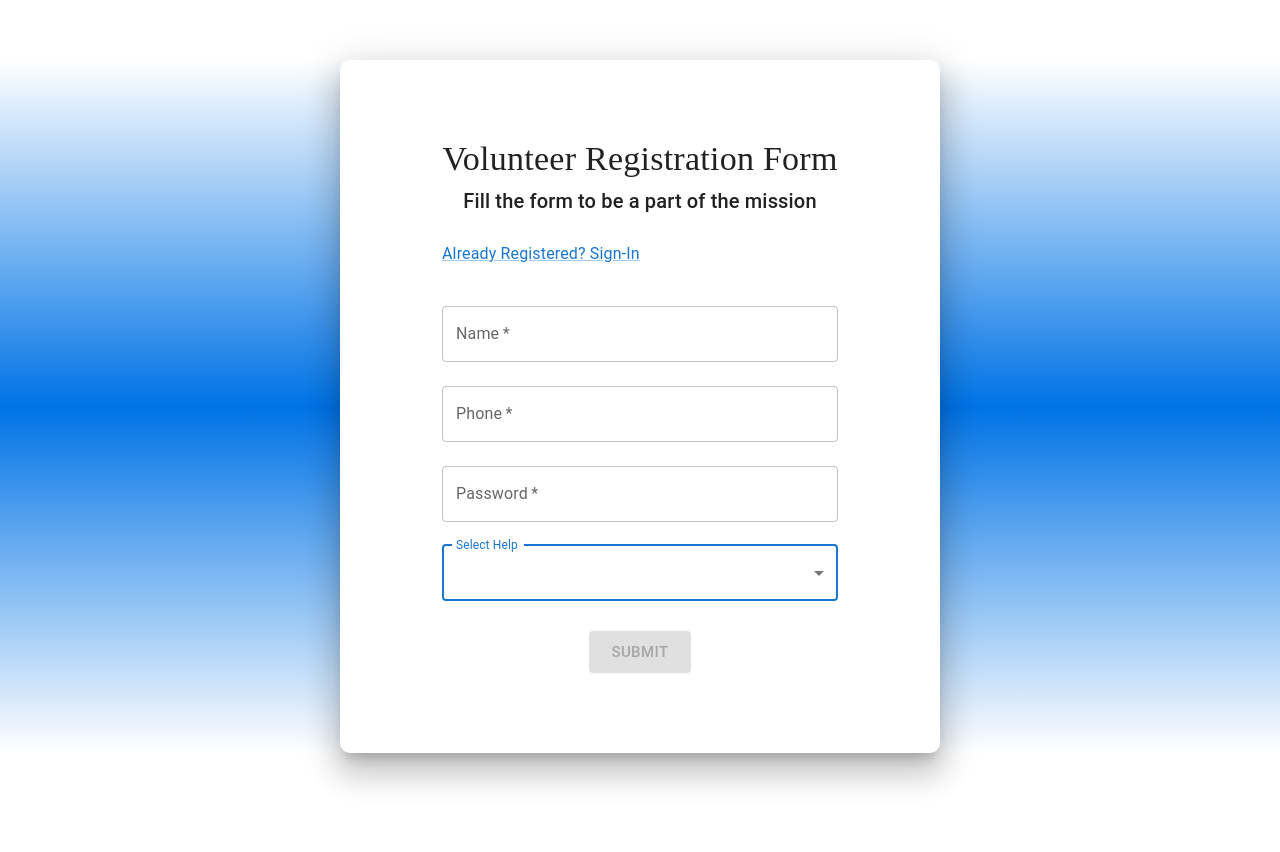
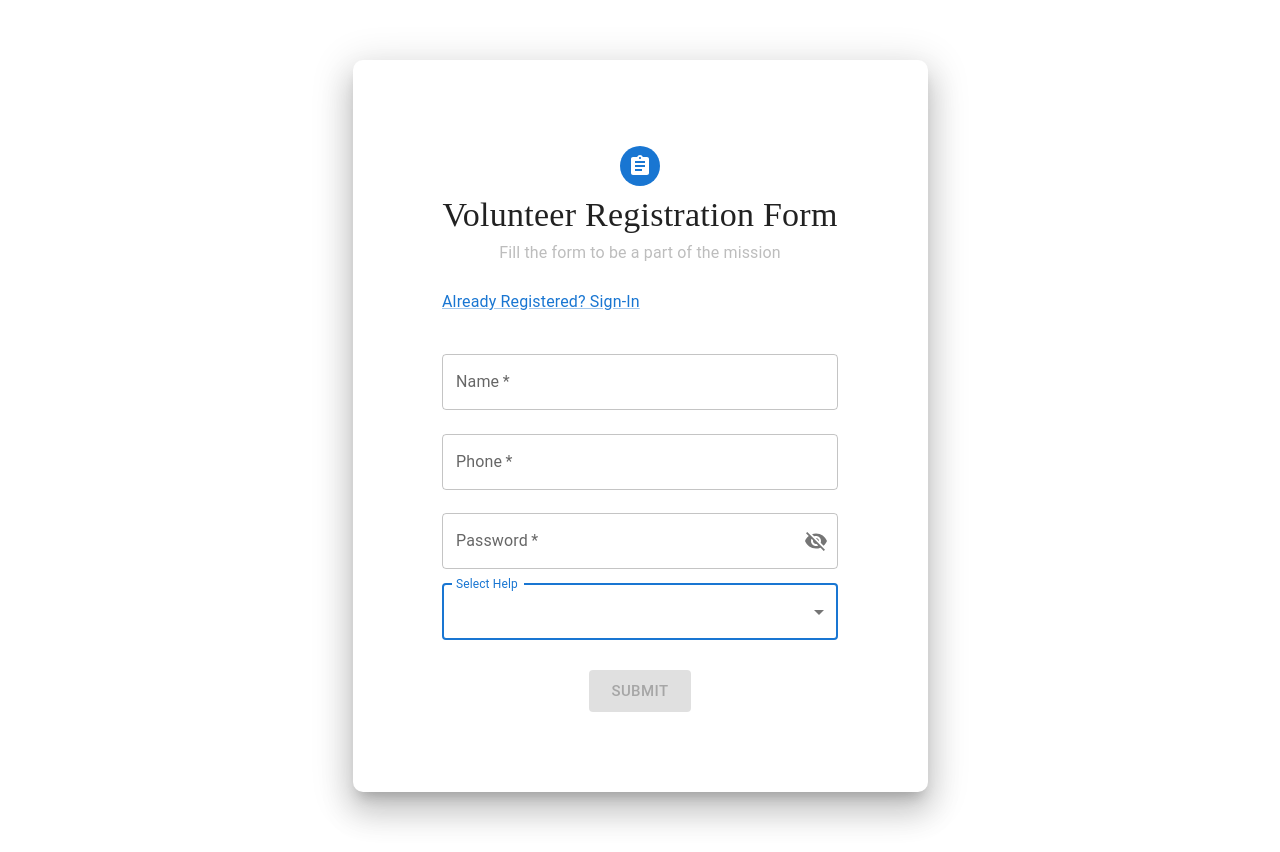
Before and after one commit to WebOps-and-Blockchain-Club/cwl-client-2022, a React (Create React App) app: page /volunteer/register in a window 1280 px wide. Before the commit the page ends 813 px from the top, so only its background shows below. Built offline with nearby package versions, Linux system fonts and the light colour scheme; data requests are answered from the project's data file.

Commit message:
updated volunteer-side UI

```diff
--- a/package.json
+++ b/package.json
@@ -5,6 +5,7 @@
 	"dependencies": {
 		"@emotion/react": "^11.10.0",
 		"@emotion/styled": "^11.10.0",
+		"@mui/icons-material": "^5.10.3",
 		"@mui/material": "^5.10.0",
 		"@mui/styles": "^5.9.3",
 		"@testing-library/jest-dom": "^5.14.1",
--- a/src/pages/VolunteerSide/VolunteerLogin.tsx
+++ b/src/pages/VolunteerSide/VolunteerLogin.tsx
@@ -6,31 +6,30 @@ import {
   Paper,
   Grid,
   Link,
-  Avatar,
   CssBaseline,
-  FormControlLabel,
-  Checkbox,
   Box,
   Container,
+  Avatar,
+  FormControl,
+  InputLabel,
+  InputAdornment,
+  IconButton,
+  OutlinedInput,
 } from '@mui/material'
+import LockOutlinedIcon from '@mui/icons-material/LockOutlined'
 import { createTheme, ThemeProvider } from '@mui/material/styles'
 import { makeStyles } from '@mui/styles'
 import Volunteer from '../../interfaces/VolunteerSide/Volunteer'
 import { useLocation } from 'wouter'
+import Visibility from '@mui/icons-material/Visibility'
+import VisibilityOff from '@mui/icons-material/VisibilityOff'
 
 const theme = createTheme()
 const useStyles: any = makeStyles({
   main: {
-    // background: '#90EE90',
-    // border: 0,
-    // borderRadius: 3,
-    // boxShadow: '0 3px 5px 2px rgba(255, 105, 135, .3)',
-    // color: 'white',
-    // height:  ,
     textAlign: 'center',
     margin: 'auto',
     padding: '0 100px',
-    // alignItems: 'center',
   },
   content: {},
 })
@@ -55,6 +54,11 @@ function VolunteerLogin({ volunteerList, err }: { volunteerList: Volunteer[] | n
   ] = useState('')
   const [error, setError]: [string, React.Dispatch<React.SetStateAction<string>>] = useState(err)
   const classes = useStyles()
+  const [showPassword, setShowPassword] = useState(false)
+  const handleClickShowPassword = () => {
+    setShowPassword(!showPassword)
+  }
+
   const handleSubmit = (): void => {
     if (!volunteerList) {
       return
@@ -165,7 +169,7 @@ function VolunteerLogin({ volunteerList, err }: { volunteerList: Volunteer[] | n
     //   </form>
     // <div style={{ color: 'red' }}>{error}</div>
     // </div>
-    <div style={{ background: 'linear-gradient(white,#0073e6,white)' }}>
+    // <div style={{ background: 'linear-gradient(white,#0073e6,white)' }}>
     <ThemeProvider theme={theme}>
       <Paper elevation={20} style={paperStyles}>
         <Container component='main' maxWidth='xs'>
@@ -178,13 +182,16 @@ function VolunteerLogin({ volunteerList, err }: { volunteerList: Volunteer[] | n
               alignItems: 'center',
             }}
           >
+            <Avatar sx={{ m: 1, bgcolor: 'primary.main' }}>
+              <LockOutlinedIcon />
+            </Avatar>
             <Typography
               component='h1'
               variant='h4'
               align='center'
               style={{ fontFamily: '"Times New Roman", Times, serif', textAlign: 'center' }}
             >
-                Volunteer Sign-In
+              Sign-In
             </Typography>
             <Box component='form' onSubmit={handleSubmit} noValidate sx={{ mt: 3 }}>
               <TextField
@@ -207,22 +214,31 @@ function VolunteerLogin({ volunteerList, err }: { volunteerList: Volunteer[] | n
                 }
                 required
               />
-
-                <TextField
-                  margin='normal'
-                  fullWidth
+              <FormControl fullWidth required variant='outlined'>
+                <InputLabel htmlFor='outlined-adornment-password'>Password</InputLabel>
+                <OutlinedInput
                   id='volunteer-password'
-                  type='password'
+                  type={showPassword ? 'text' : 'password'}
+                  value={volunteerPassword}
                   label='Password'
-                  variant='outlined'
-                  value={volunteerPassword}
                   onChange={(e) => {
                     setVolunteerPassword(e.target.value)
                     e.preventDefault()
                   }}
-                  autoComplete='current-password'
+                  endAdornment={
+                    <InputAdornment position='end'>
+                      <IconButton
+                        aria-label='toggle password visibility'
+                        onClick={handleClickShowPassword}
+                        edge='end'
+                      >
+                        {!showPassword ? <VisibilityOff /> : <Visibility />}
+                      </IconButton>
+                    </InputAdornment>
+                  }
                  required
                 />
+              </FormControl>
 
               <Grid container>
                 <Grid
@@ -234,17 +250,12 @@ function VolunteerLogin({ volunteerList, err }: { volunteerList: Volunteer[] | n
                   </Link>
                 </Grid>
               </Grid>
-
-                {/* <Button type='submit' fullWidth variant='contained' sx={{ mt: 3, mb: 2 }}>
-              Sign In
-            </Button> */}
               <Box style={{ paddingTop: '20px', paddingBottom: '50px' }}>
                 <Button
                   type='submit'
                   fullWidth
                   variant='contained'
                   disabled={!(volunteerPassword && volunteerPhone)}
-                    // sx={{ mt: 3, mb: 2 }}
                 >
                   Submit
                 </Button>
@@ -255,7 +266,6 @@ function VolunteerLogin({ volunteerList, err }: { volunteerList: Volunteer[] | n
       </Paper>
       <div style={{ color: 'red' }}>{error}</div>
     </ThemeProvider>
-    </div>
   )
 }
 
--- a/src/pages/VolunteerSide/VolunteerRegistrationForm.tsx
+++ b/src/pages/VolunteerSide/VolunteerRegistrationForm.tsx
@@ -1,12 +1,8 @@
-import { SetStateAction, useState } from 'react' // eslint-disable-line
-// import { useNavigate } from "react-router-dom";
+import { SetStateAction, useState } from 'react'
 import Provision from '../../interfaces/VolunteerSide/Provision'
 import Volunteer from '../../interfaces/VolunteerSide/Volunteer'
 import DropDown from '../../components/DropDown'
 import { makeStyles } from '@mui/styles'
-// import {Paper} from '@mui/material'
-// import { provisionOptions, ProvisionOption } from '../../utils/ProvisionData'
-// import { MenuProps } from '../../utils/MenuProps'
 import {
   Button,
   TextField,
@@ -14,46 +10,41 @@ import {
   Paper,
   Grid,
   Link,
-  Avatar,
   CssBaseline,
-  FormControlLabel,
-  Checkbox,
   Box,
   Container,
   Select,
   OutlinedInput,
   Chip,
   MenuItem,
+  Avatar,
   FormControl,
   InputLabel,
+  InputAdornment,
+  IconButton,
 } from '@mui/material'
+import AssignmentIcon from '@mui/icons-material/Assignment'
 import { createTheme, ThemeProvider } from '@mui/material/styles'
+
+import Visibility from '@mui/icons-material/Visibility'
+import VisibilityOff from '@mui/icons-material/VisibilityOff'
+
 import '../../styles/VolunteerRegistrationForm.css'
-// import { getStyles } from '../../utils/GetStyles'
-// const [location, setLocation] = useLocation()
 const theme = createTheme()
 const useStyles: any = makeStyles({
   main: {
-    // background: '#90EE90',
-    // border: 0,
-    // borderRadius: 3,
-    // boxShadow: '0 3px 5px 2px rgba(255, 105, 135, .3)',
-    // color: 'white',
-    // height:  ,
     textAlign: 'center',
     margin: 'auto',
     padding: '0 100px',
-    // alignItems: 'center',
   },
   content: {},
 })
 const paperStyles = {
   padding: '30px 60px',
-  width: 600,
+  width: 575,
   margin: '60px auto',
   display: 'flex',
   borderRadius: '10px',
-  // backgroundColor: '#e3f2fd',
 }
 
 function VolunteerRegistrationForm({
@@ -80,6 +71,11 @@ function VolunteerRegistrationForm({
   ] = useState([])
   const [error, setError] = useState('')
   const classes = useStyles()
+  const [showPassword, setShowPassword] = useState(false)
+  const handleClickShowPassword = () => {
+    setShowPassword(!showPassword)
+  }
+
   // const theme = useTheme()
   // const navigate: any = useNavigate();
   // const volunteerList = useRef([]);
@@ -271,7 +267,7 @@ function VolunteerRegistrationForm({
     //   </form>
     //   </Paper>
     // </div>
-    <div style={{ background: 'linear-gradient(white,#0073e6,white)' }}>
+    // <div style={{ background: 'linear-gradient(white,#0073e6,white)' }}>
     <ThemeProvider theme={theme}>
       <Paper elevation={20} style={paperStyles}>
         <Container component='main' maxWidth='xs'>
@@ -284,6 +280,9 @@ function VolunteerRegistrationForm({
               alignItems: 'center',
             }}
           >
+            <Avatar sx={{ m: 1, bgcolor: 'primary.main' }}>
+              <AssignmentIcon />
+            </Avatar>
             <Typography
               component='h1'
               variant='h4'
@@ -293,7 +292,9 @@ function VolunteerRegistrationForm({
               Volunteer Registration Form
             </Typography>
             <Typography
-                variant='h6'
+              // variant='h6'
+              color='#bdbdbd'
+              fontSize='8'
               style={{ textAlign: 'center', padding: '5px', paddingBottom: '10px' }}
             >
               Fill the form to be a part of the mission
@@ -359,23 +360,34 @@ function VolunteerRegistrationForm({
                 }
                 required
               />
-                <TextField
-                  // style={{ paddingBottom: '20px' }}
-                  margin='normal'
+              <Box style={{ paddingTop: '15px' }}>
+                <FormControl fullWidth required variant='outlined'>
+                  <InputLabel htmlFor='outlined-adornment-password'>Password</InputLabel>
+                  <OutlinedInput
+                    id='volunteer-password'
                     fullWidth
-                  autoFocus
-                  id='volunteer-password'
-                  type='password'
+                    type={showPassword ? 'text' : 'password'}
+                    value={volunteerPassword}
                     label='Password'
-                  variant='outlined'
-                  value={volunteerPassword}
                     onChange={(e) => {
                       setVolunteerPassword(e.target.value)
                       e.preventDefault()
                     }}
-                  autoComplete='current-password'
+                    endAdornment={
+                      <InputAdornment position='end'>
+                        <IconButton
+                          aria-label='toggle password visibility'
+                          onClick={handleClickShowPassword}
+                          edge='end'
+                        >
+                          {!showPassword ? <VisibilityOff /> : <Visibility />}
+                        </IconButton>
+                      </InputAdornment>
+                    }
                     required
                   />
+                </FormControl>
+              </Box>
               {/* <DropDown props={{ volunteerProvision, setVolunteerProvision }} />  */}
               <Box style={{ paddingTop: '15px' }}>
                 <FormControl fullWidth>
@@ -431,7 +443,7 @@ function VolunteerRegistrationForm({
                   type='submit'
                   size='large'
                   variant='contained'
-                    disabled={!(volunteerName && volunteerPhone)}
+                  disabled={!(volunteerName && volunteerPhone && volunteerPassword)}
                   // && volunteerProvision.length
                 >
                   Submit
@@ -443,7 +455,7 @@ function VolunteerRegistrationForm({
       </Paper>
       <div style={{ color: 'red' }}>{error}</div>
     </ThemeProvider>
-    </div>
+    // </div>
   )
 }
 
--- a/src/pages/VolunteerSide/VolunteerTable.tsx
+++ b/src/pages/VolunteerSide/VolunteerTable.tsx
@@ -71,8 +71,8 @@ export default function VolunteerTable() {
     //     </TableBody>
     //   </Table>
     // </TableContainer>
-
-<TableContainer component={Paper} style={{padding:'20px 30px'}} >
+<div >
+<TableContainer  >
 <Table sx={{ minWidth:500, maxWidth:1300,borderRadius: '10px' }}aria-label="customized table">
   <TableHead>
     <TableRow>
@@ -80,6 +80,7 @@ export default function VolunteerTable() {
       <StyledTableCell align="center">Location</StyledTableCell>
       <StyledTableCell align="center">Contact No.</StyledTableCell>
       <StyledTableCell align="center">Help Required</StyledTableCell>
+
     </TableRow>
   </TableHead>
   <TableBody>
@@ -96,5 +97,6 @@ export default function VolunteerTable() {
   </TableBody>
 </Table>
 </TableContainer>
+</div>
   )
 }
```
Also changed, not shown: src/pages/VolunteerSide/VolunteerDashboard.tsx (+17 -7 lines), 1 other file (tests, documents, lock files or other folders). Lines whose indentation alone changed are shown as unchanged.
